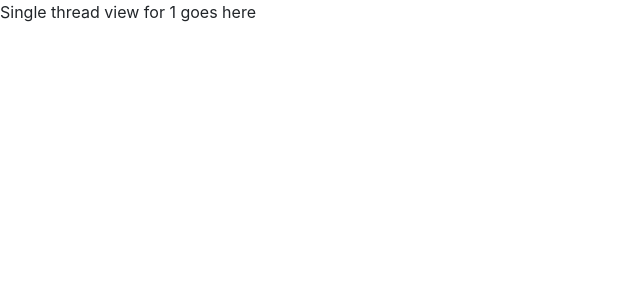
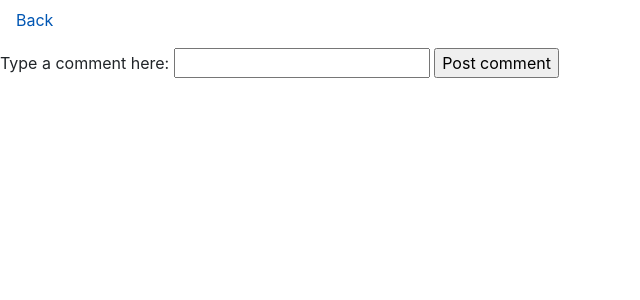
Before and after one commit to Semuca/CITS3403, a Flask app: template app/templates/thread.html in a window 1280 px wide. Shown: the top 300 px of the page, without its empty margins (0-640 px from the left). Run offline with Flask 3, Linux system fonts and the light colour scheme; the template is opened without the code that fills it: most values are stand-ins (such as "Sample title", 1, 10 or a date in 2020).

Commit message:
Set up barebones single thread view page

```diff
--- /dev/null
+++ b/app/static/thread.js
@@ -0,0 +1,66 @@
+import { CookieManager } from "./helpers/cookie_manager.js";
+
+
+$(document).ready(() => {
+    const threadId = $("#threadScript").data().threadId;
+    console.log($("#threadScript").data());
+
+    // Loading thread post
+    fetch(`/api/threads/${threadId}`, {
+        method: "GET", headers: {
+            Authorization: `Bearer ${CookieManager.getCookie("token")}`,
+            "Content-type": "application/json; charset=UTF-8"
+        }
+    }).then(r => {
+        if (r.ok) {
+            r.json().then(
+                o => {
+                    $("#title").text(o.title);
+                    $("#description").text(o.description);
+                }
+            )
+        } else {
+            alert(`The server did not return a valid response! HTTP error code is ${r.status} (${r.statusText})`)
+        }
+    })
+
+    // Loading comments
+    fetch(`/api/threads/${threadId}/children`, {
+        method: "GET", headers: {
+            Authorization: `Bearer ${CookieManager.getCookie("token")}`,
+            "Content-type": "application/json; charset=UTF-8"
+        }
+    }).then(r => {
+        if (r.ok) {
+            r.json().then(
+                o => {
+                    o.forEach(child => {
+                        $("#children").append(`<li>${child.commentText}</li>`)
+                    });
+                }
+            )
+        } else {
+            alert(`The server did not return a valid response! HTTP error code is ${r.status} (${r.statusText})`)
+        }
+    })
+
+    // Submitting comment
+    $("#submit").on("click", () => {
+        fetch(`/api/threads/${threadId}/comments`, {
+            method: "POST", headers: {
+                Authorization: `Bearer ${CookieManager.getCookie("token")}`,
+                "Content-type": "application/json; charset=UTF-8"
+            }, body: JSON.stringify({
+                commentText: $("#commentText").val(),
+            })
+        }).then(r => {
+            if (r.ok) {
+                r.json().then(o => {
+                    $("#children").append(`<li>${o.commentText}</li>`)
+                });
+            } else {
+                alert(`The server did not return a valid response! HTTP error code is ${r.status} (${r.statusText})`)
+            }
+        })
+    });
+});
--- a/app/templates/thread.html
+++ b/app/templates/thread.html
@@ -15,9 +15,18 @@
     <script src="https://cdn.jsdelivr.net/npm/bootstrap@4.3.1/dist/js/bootstrap.min.js"
         integrity="sha384-JjSmVgyd0p3pXB1rRibZUAYoIIy6OrQ6VrjIEaFf/nJGzIxFDsf4x0xIM+B07jRM"
         crossorigin="anonymous"></script>
+    <script id="threadScript" type="module" src="{{ url_for('static', filename='thread.js') }}" data-thread-id="{{ thread_id }}"></script>
     <title>Thread</title>
 </head>
 
 <body>
-    <p>Single thread view for {{ thread_id }} goes here</p>
+    <a class="nav-link" href="{{ url_for('main_bp.forum_page') }}">Back</a>
+    <h1 id="title"></h1>
+    <h5 id="description"></h5>
+    <div id="children"></div>
+    <div>
+        <label for="commentText">Type a comment here: </label>
+        <input type="text" id="commentText" required />
+        <input id="submit" type="submit" value="Post comment" />
+    </div>
 </body>
```
